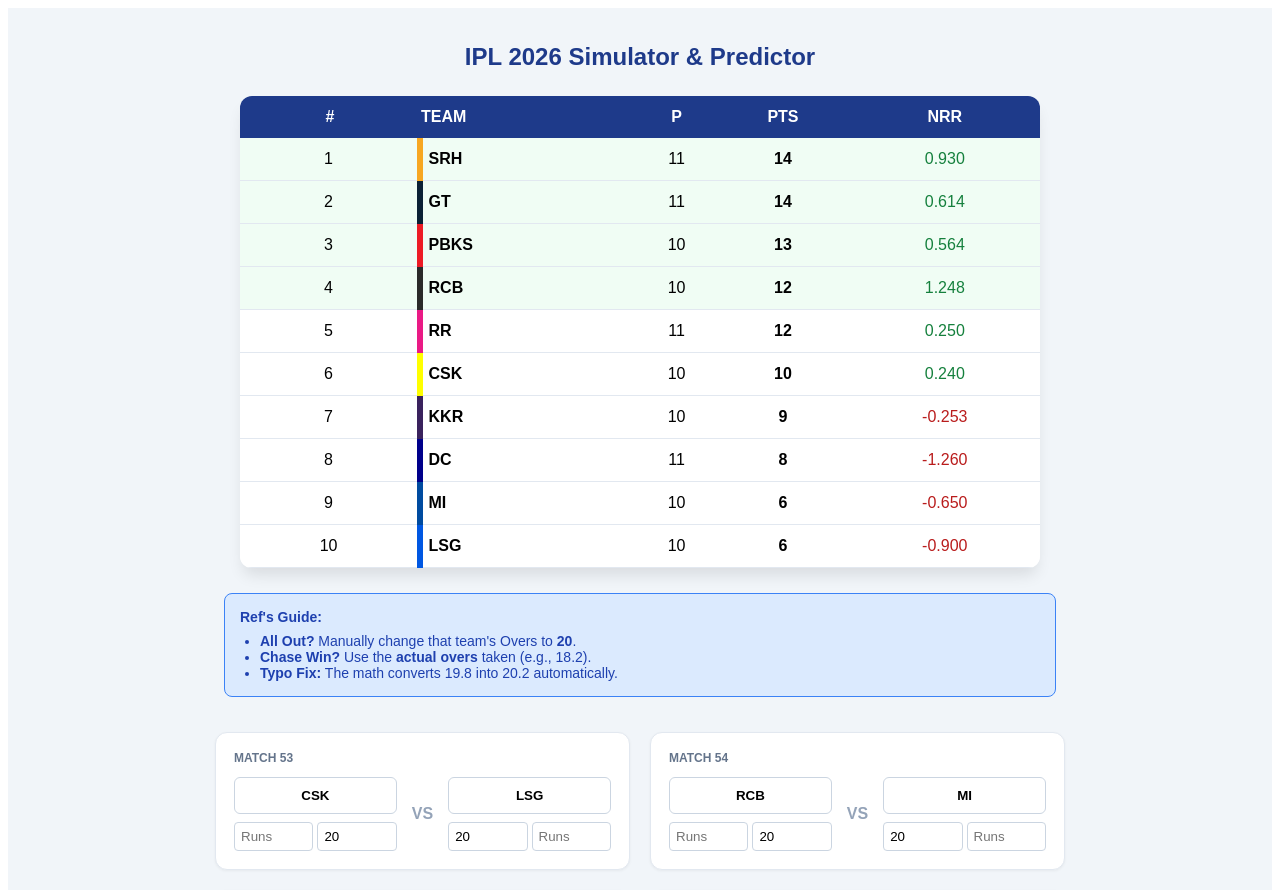
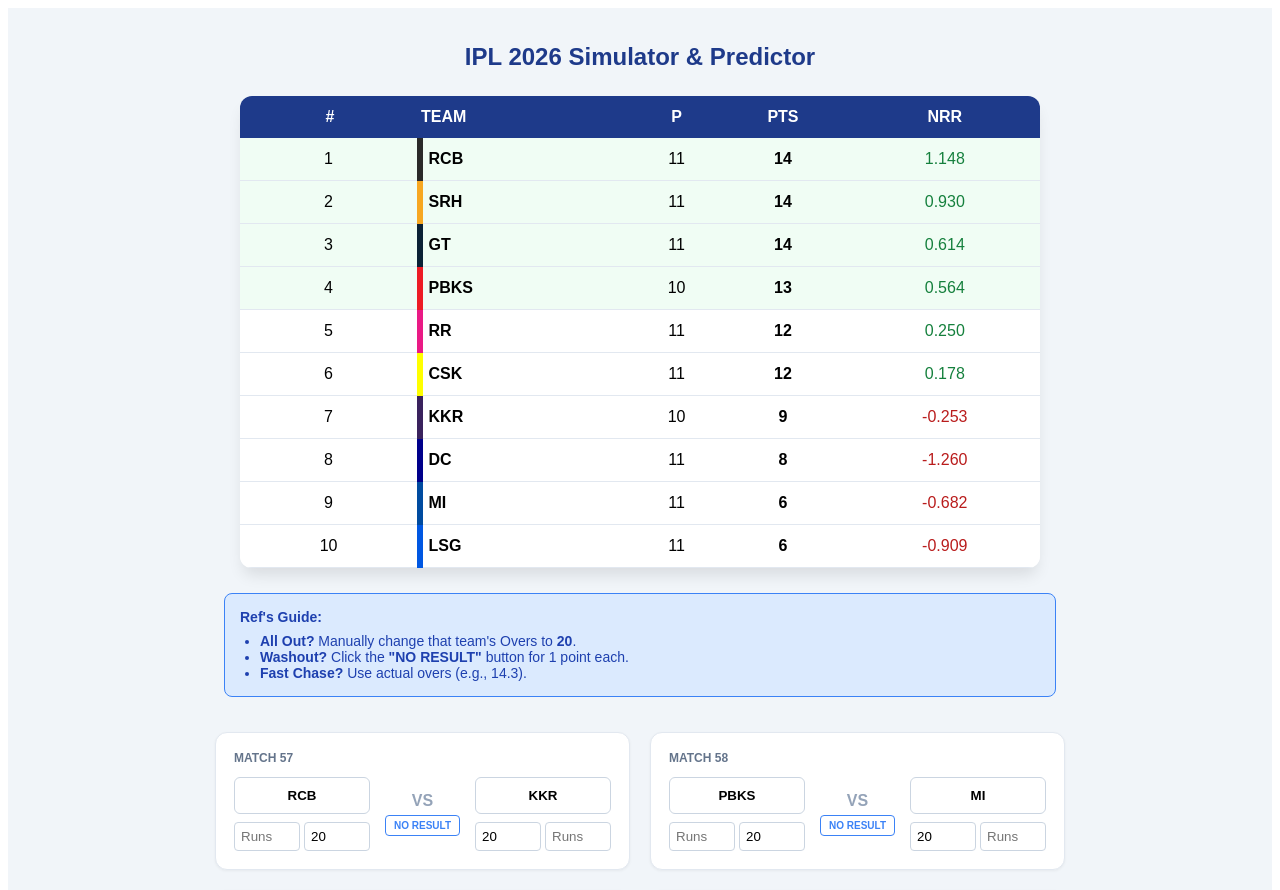
Before and after one commit to devfoflia/IPL-Simulator-2026, a React (Create React App) app: page / in a window 1280 px wide. Shown: the top 890 px of the page. Built offline with nearby package versions, Linux system fonts and the light colour scheme.

Commit message:
Update App.js

```diff
--- a/src/App.js
+++ b/src/App.js
@@ -6,13 +6,10 @@
   MI: "#004BA0", LSG: "#0057E2",
 };
 
-// CRICKET-SMART OVER CONVERTER: Handles 19.3 as 19.5 and fixes typos like 19.8
 const toDecimal = (ov) => {
   const str = (ov || "0").toString().trim();
   if (!str.includes(".")) return parseFloat(str) || 0;
   let [overs, balls] = str.split(".").map(Number);
-
-  // If user enters .6, .7, .8 etc., convert them to full overs
   if (balls >= 6) {
     overs += Math.floor(balls / 6);
     balls = balls % 6;
@@ -22,22 +19,18 @@
 
 const initialData = {
   standings: [
+    { team: "RCB", p: 11, w: 7, l: 4, pts: 14, scored: 2150, faced: 205.0, conceded: 1980, bowled: 212.0 },
     { team: "SRH", p: 11, w: 7, l: 4, pts: 14, scored: 2100, faced: 210.0, conceded: 1950, bowled: 215.0 },
     { team: "GT", p: 11, w: 7, l: 4, pts: 14, scored: 1980, faced: 212.4, conceded: 1900, bowled: 218.2 },
     { team: "PBKS", p: 10, w: 6, l: 3, pts: 13, scored: 1850, faced: 195.0, conceded: 1740, bowled: 195.0 },
-    { team: "RCB", p: 10, w: 6, l: 4, pts: 12, scored: 1950, faced: 198.0, conceded: 1720, bowled: 200.0 },
+    { team: "CSK", p: 11, w: 6, l: 5, pts: 12, scored: 1950, faced: 218.0, conceded: 1920, bowled: 219.0 },
     { team: "RR", p: 11, w: 6, l: 5, pts: 12, scored: 2040, faced: 216.3, conceded: 2020, bowled: 220.0 },
-    { team: "CSK", p: 10, w: 5, l: 5, pts: 10, scored: 1780, faced: 198.0, conceded: 1750, bowled: 200.0 },
     { team: "KKR", p: 10, w: 4, l: 5, pts: 9, scored: 1650, faced: 192.1, conceded: 1680, bowled: 190.0 },
     { team: "DC", p: 11, w: 4, l: 7, pts: 8, scored: 1800, faced: 218.0, conceded: 2050, bowled: 215.4 },
-    { team: "MI", p: 10, w: 3, l: 7, pts: 6, scored: 1720, faced: 200.0, conceded: 1850, bowled: 200.0 },
-    { team: "LSG", p: 10, w: 3, l: 7, pts: 6, scored: 1680, faced: 200.0, conceded: 1860, bowled: 200.0 },
+    { team: "MI", p: 11, w: 3, l: 8, pts: 6, scored: 1890, faced: 220.0, conceded: 2040, bowled: 220.0 },
+    { team: "LSG", p: 11, w: 3, l: 8, pts: 6, scored: 1850, faced: 220.0, conceded: 2050, bowled: 220.0 },
   ],
   matches: [
-    { id: 53, home: "CSK", away: "LSG", hR: "", hO: "20", aR: "", aO: "20", win: "", status: "upcoming" },
-    { id: 54, home: "RCB", away: "MI", hR: "", hO: "20", aR: "", aO: "20", win: "", status: "upcoming" },
-    { id: 55, home: "PBKS", away: "DC", hR: "", hO: "20", aR: "", aO: "20", win: "", status: "upcoming" },
-    { id: 56, home: "GT", away: "SRH", hR: "", hO: "20", aR: "", aO: "20", win: "", status: "upcoming" },
     { id: 57, home: "RCB", away: "KKR", hR: "", hO: "20", aR: "", aO: "20", win: "", status: "upcoming" },
     { id: 58, home: "PBKS", away: "MI", hR: "", hO: "20", aR: "", aO: "20", win: "", status: "upcoming" },
     { id: 59, home: "LSG", away: "CSK", hR: "", hO: "20", aR: "", aO: "20", win: "", status: "upcoming" },
@@ -62,11 +55,14 @@
     setMatches((prev) => prev.map((m) => {
       if (m.id === id) {
         const next = { ...m, [field]: value };
+        if (field === "hR" || field === "aR") {
             const hR = parseInt(next.hR);
             const aR = parseInt(next.aR);
             if (!isNaN(hR) && !isNaN(aR)) {
               if (hR > aR) next.win = next.home;
               else if (aR > hR) next.win = next.away;
+              else next.win = ""; // Reset if equal unless NR is selected
+            }
         }
         return next;
       }
@@ -76,22 +72,35 @@
 
   const calculateTable = () => {
     let table = JSON.parse(JSON.stringify(initialData.standings));
-    matches.filter(m => m.status === "upcoming").forEach((m) => {
-      if (!m.win) return;
+    matches.forEach((m) => {
+      if (!m.win && m.win !== "NR") return;
+
       const h = table.find((t) => t.team === m.home);
       const a = table.find((t) => t.team === m.away);
-      h.p += 1; a.p += 1;
-      if (m.win === m.home) { h.pts += 2; h.w += 1; a.l += 1; }
-      else { a.pts += 2; a.w += 1; h.l += 1; }
-      const hr = parseInt(m.hR); const ar = parseInt(m.aR);
+
+      h.p += 1;
+      a.p += 1;
+
+      if (m.win === "NR") {
+        h.pts += 1;
+        a.pts += 1;
+      } else {
+        if (m.win === m.home) {
+          h.pts += 2; h.w += 1; a.l += 1;
+        } else {
+          a.pts += 2; a.w += 1; h.l += 1;
+        }
+        const hr = parseInt(m.hR);
+        const ar = parseInt(m.aR);
         if (!isNaN(hr) && !isNaN(ar)) {
-        if (hr === ar) return;
           h.scored += hr; h.conceded += ar;
           a.scored += ar; a.conceded += hr;
           h.faced += toDecimal(m.hO); h.bowled += toDecimal(m.aO);
           a.faced += toDecimal(m.aO); a.bowled += toDecimal(m.hO);
         }
+      }
     });
+
     return table.map((t) => {
       const nrr = (t.scored / t.faced) - (t.conceded / t.bowled);
       return { ...t, nrrDisplay: nrr.toFixed(3) };
@@ -102,11 +111,8 @@
 
   return (
     <div style={{ padding: "15px", background: "#f1f5f9", minHeight: "100vh", fontFamily: "sans-serif" }}>
-      <h2 style={{ textAlign: "center", color: "#1e3a8a", marginBottom: "25px" }}>
-        IPL 2026 Simulator & Predictor
-      </h2>
+      <h2 style={{ textAlign: "center", color: "#1e3a8a", marginBottom: "25px" }}>IPL 2026 Simulator & Predictor</h2>
 
-      {/* 1. STANDINGS TABLE */}
       <div style={{ maxWidth: "800px", margin: "auto", background: "white", borderRadius: "12px", overflow: "hidden", boxShadow: "0 10px 15px -3px rgba(0,0,0,0.1)" }}>
         <table style={{ width: "100%", borderCollapse: "collapse" }}>
           <thead>
@@ -130,22 +136,21 @@
         </table>
       </div>
 
-      {/* 2. INSTRUCTION BOX */}
       <div style={{ maxWidth: "800px", margin: "25px auto", background: "#dbeafe", padding: "15px", borderRadius: "8px", border: "1px solid #3b82f6", fontSize: "14px", color: "#1e40af" }}>
         <strong>Ref's Guide:</strong>
         <ul style={{ margin: "8px 0 0 20px", padding: 0 }}>
           <li><strong>All Out?</strong> Manually change that team's Overs to <strong>20</strong>.</li>
-          <li><strong>Chase Win?</strong> Use the <strong>actual overs</strong> taken (e.g., 18.2).</li>
-          <li><strong>Typo Fix:</strong> The math converts 19.8 into 20.2 automatically.</li>
+          <li><strong>Washout?</strong> Click the <strong>"NO RESULT"</strong> button for 1 point each.</li>
+          <li><strong>Fast Chase?</strong> Use actual overs (e.g., 14.3).</li>
         </ul>
       </div>
 
-      {/* 3. MATCH CARDS */}
       <div style={{ maxWidth: "850px", margin: "35px auto", display: "grid", gridTemplateColumns: "repeat(auto-fit, minmax(320px, 1fr))", gap: "20px" }}>
-        {matches.filter(m => m.status === "upcoming").map((m) => (
+        {matches.map((m) => (
           <div key={m.id} style={{ background: "white", padding: "18px", borderRadius: "12px", border: "1px solid #e2e8f0", boxShadow: "0 1px 3px rgba(0,0,0,0.05)" }}>
             <div style={{ display: "flex", justifyContent: "space-between", fontSize: "12px", color: "#64748b", marginBottom: "12px" }}>
               <span style={{ fontWeight: "bold" }}>MATCH {m.id}</span>
+              {m.win === "NR" && <span style={{ color: "#2563eb", fontWeight: "bold" }}>WASHOUT (1 PT EACH)</span>}
             </div>
             <div style={{ display: "flex", justifyContent: "space-between", gap: "15px" }}>
               <div style={{ flex: 1 }}>
@@ -155,7 +160,15 @@
                   <input style={{ width: "50%", padding: "6px", borderRadius: "4px", border: "1px solid #cbd5e1" }} type="text" placeholder="Overs" value={m.hO} onChange={(e) => updateMatch(m.id, "hO", e.target.value)} />
                 </div>
               </div>
-              <div style={{ alignSelf: "center", fontWeight: "bold", color: "#94a3b8" }}>VS</div>
+              <div style={{ alignSelf: "center", textAlign: "center" }}>
+                <div style={{ fontWeight: "bold", color: "#94a3b8", marginBottom: "5px" }}>VS</div>
+                <button
+                  onClick={() => updateMatch(m.id, "win", m.win === "NR" ? "" : "NR")}
+                  style={{ fontSize: "10px", padding: "4px 8px", borderRadius: "4px", border: "1px solid #3b82f6", background: m.win === "NR" ? "#3b82f6" : "white", color: m.win === "NR" ? "white" : "#3b82f6", cursor: "pointer", fontWeight: "bold" }}
+                >
+                  NO RESULT
+                </button>
+              </div>
               <div style={{ flex: 1 }}>
                 <button onClick={() => updateMatch(m.id, "win", m.away)} style={{ width: "100%", padding: "10px", borderRadius: "6px", border: "1px solid #cbd5e1", background: m.win === m.away ? TEAM_COLORS[m.away] : "white", color: m.win === m.away ? "white" : "black", fontWeight: "bold", cursor: "pointer" }}>{m.away}</button>
                 <div style={{ display: "flex", gap: "4px", marginTop: "8px" }}>
```
Lines whose indentation alone changed are shown as unchanged.
